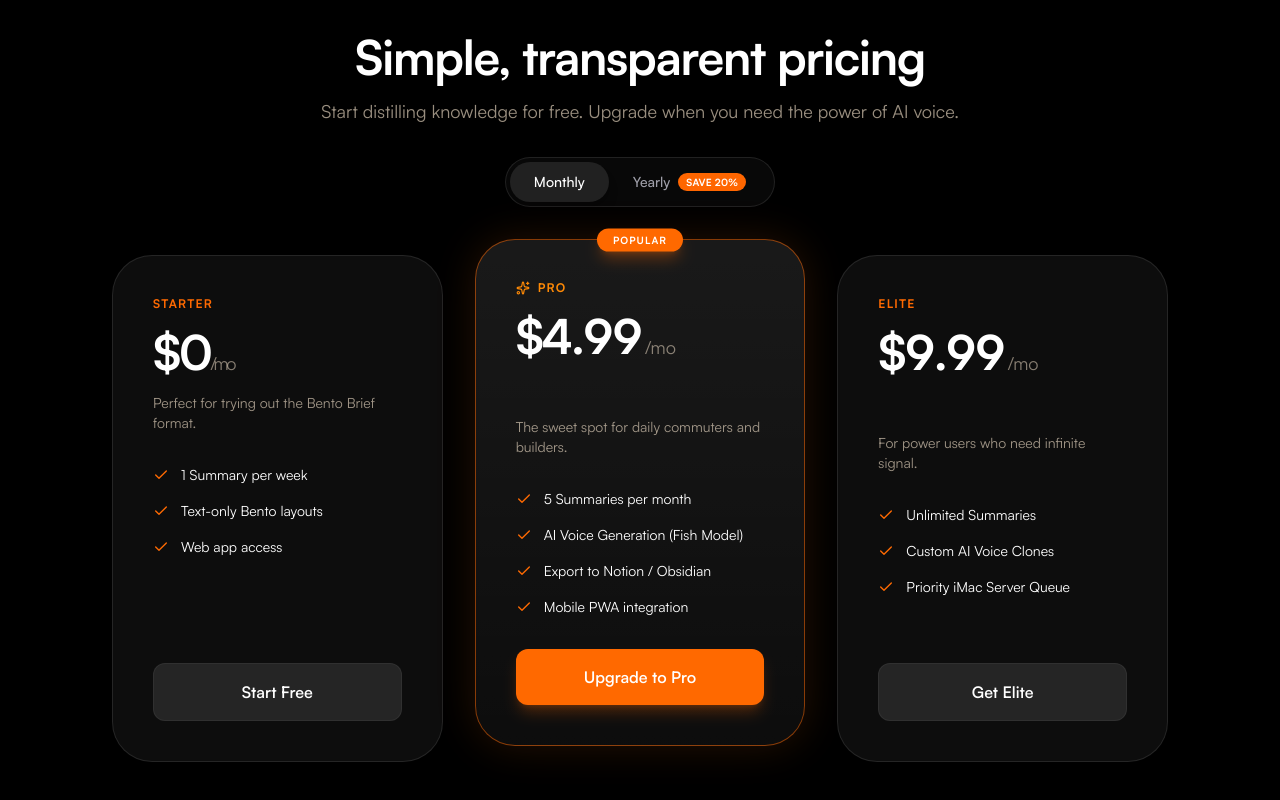
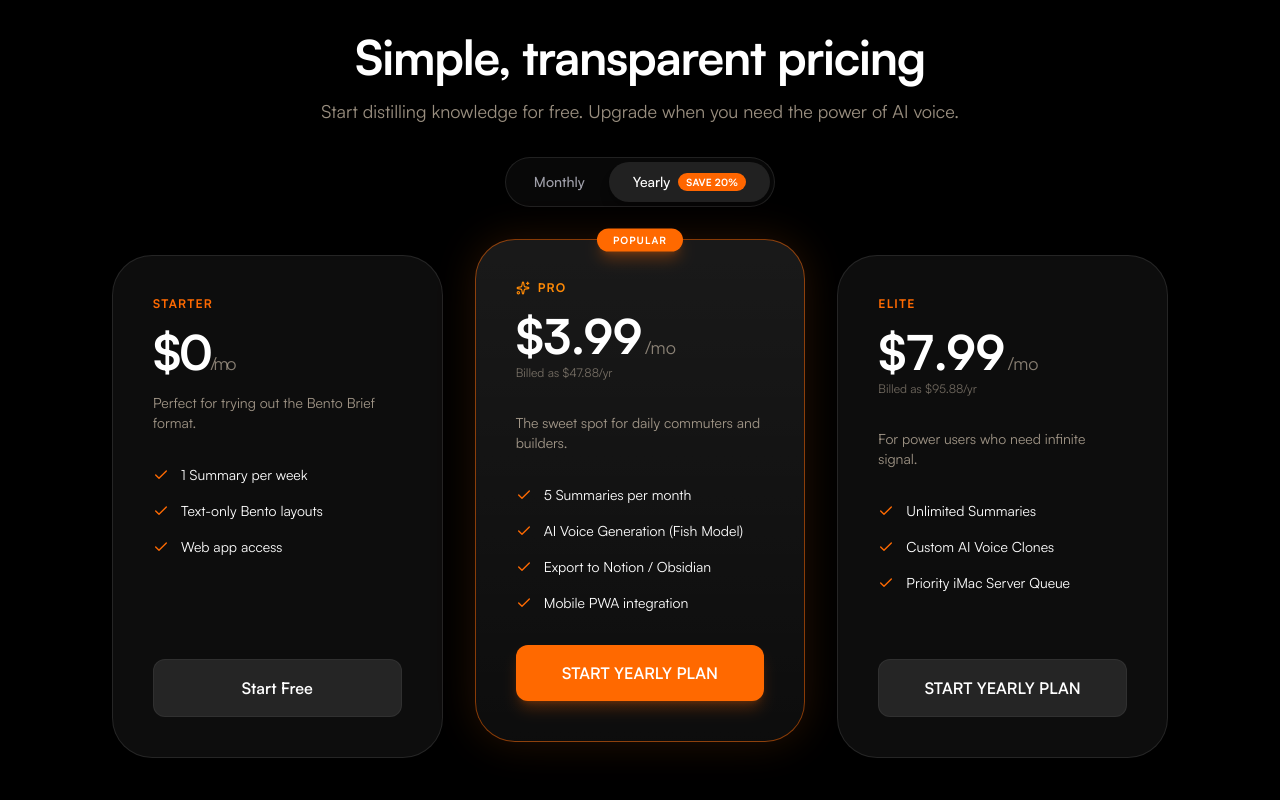
Before and after one commit to devon-gif/Audia, a Next.js app: page / in a window 1280 px wide. Shown: the part 2197-2997 px from the top of the page. Built offline with nearby package versions, Linux system fonts and the light colour scheme.

Commit message:
Update page.tsx

```diff
--- a/app/page.tsx
+++ b/app/page.tsx
@@ -73,7 +73,7 @@ export default function LandingPage() {
   const [activeView, setActiveView] = useState<"new-summary" | "library">("new-summary");
   const [voiceProcessing, setVoiceProcessing] = useState(false);
   const [videoOpen, setVideoOpen] = useState(false);
-  const [billingCycle, setBillingCycle] = useState<"monthly" | "yearly">("monthly");
+  const [billingCycle, setBillingCycle] = useState<"monthly" | "yearly">("yearly");
   const router = useRouter();
 
   const handleSummarize = () => {
```
